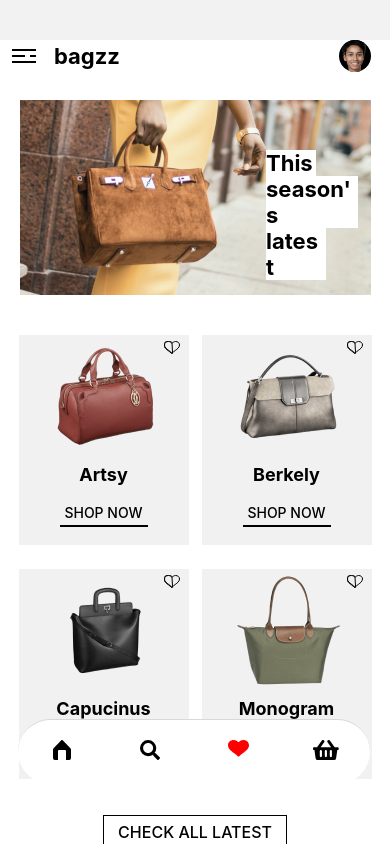
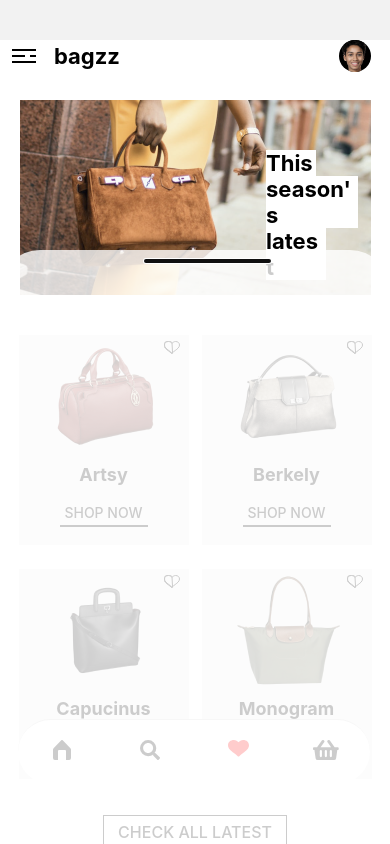
Before and after one commit to olatunjiemanuel/shoppingAppUI, a React Native app: screen /likesScreen in a window 390 px wide. Built offline with nearby package versions, Linux system fonts and the light colour scheme.

Commit message:
making changes to likescreen

```diff
--- a/screens/likesScreen.js
+++ b/screens/likesScreen.js
@@ -7,7 +7,11 @@
   TouchableOpacity,
   Modal,
 } from 'react-native';
+import {useState} from 'react';
 import SeasonsLatestComponent from '../components/SeasonsLatestComponent';
+
+// color imports
+import colors from '../assets/colors';
 
 //component imports
 import HeaderComponent from '../components/HeaderComponent';
@@ -15,9 +19,18 @@
 import CategoryComponent from '../components/CatergoryComponent';
 
 const homeScreen = () => {
+  const [openModal, setmodalOpen] = useState(true);
   return (
     <ScrollView style={styles.homeContainer}>
-      <Modal visible={false}></Modal>
+      <Modal transparent={true} visible={openModal}>
+        <View style={styles.modalContainer}>
+          <TouchableOpacity
+            onPress={() => {
+              setmodalOpen(false);
+            }}
+            style={styles.modalLine}></TouchableOpacity>
+        </View>
+      </Modal>
       <View>
         <HeaderComponent
           text="bagzz"
@@ -130,4 +143,18 @@
     lineHeight: 18.77,
     fontSize: 16,
   },
+  modalContainer: {
+    backgroundColor: 'rgba(255, 255, 255, 0.8)',
+    marginTop: 250,
+    flex: 1,
+    borderTopRightRadius: 40,
+    borderTopLeftRadius: 40,
+  },
+  modalLine: {
+    marginTop: 10,
+    marginHorizontal: 145,
+    width: 125,
+    height: 2,
+    backgroundColor: colors.black,
+  },
 });
```
